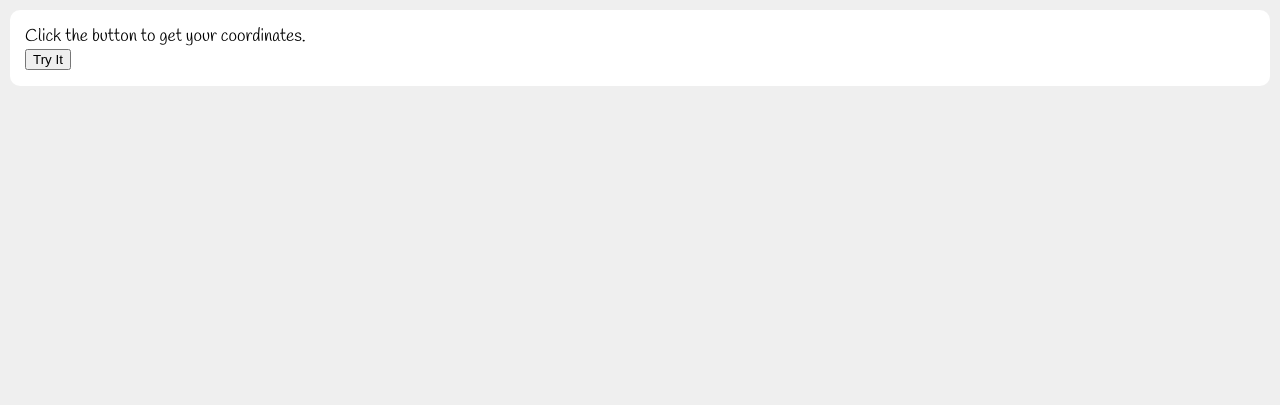
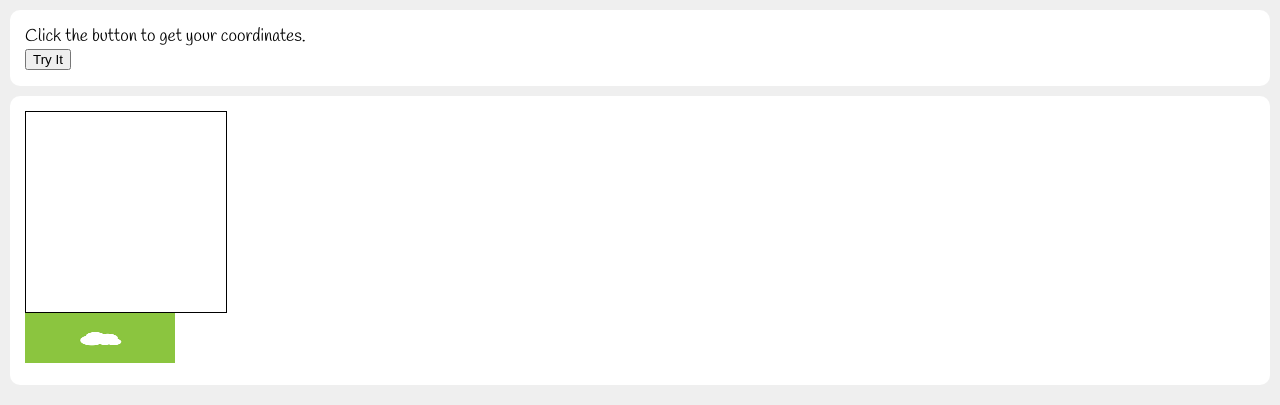
Before and after one commit to ConradMcLaughlin/FrontEndDeveloper, a plain HTML site: page FrontEndDeveloper/HTML5.html in a window 1280 px wide. Shown: the part 469-874 px from the top of the page. Before the commit the page ends 800 px from the top, so only its background shows below. Drawn offline with nearby package versions, Linux system fonts and the light colour scheme.

Commit message:
Drag and Drop API example

```diff
--- a/FrontEndDeveloper/HTML5.html
+++ b/FrontEndDeveloper/HTML5.html
@@ -83,10 +83,32 @@
                     "<br>Longitude: " + position.coords.longitude;
                 }
             </script>
+        </article>
+
+        <article class="section">
+            <!--Simple drag and drop example-->
+
+
+            <script>
+                function allowDrop(ev) {
+                    ev.preventDefault();
+                }
+
+                function drag(ev) {
+                    ev.dataTransfer.setData("text", ev.target.id);
+                }
+
+                function drop(ev) {
+                    ev.preventDefault();
+                    var data = ev.dataTransfer.getData("text");
+                    ev.target.appendChild(document.getElementById(data));
+                }
+            </script>
+
+            <div id="box" style="border:1px solid black; width:200px; height:200px" ondrop="drop(event)" ondragover="allowDrop(event)"></div>
+            <img id="image" src="img/logo.png" draggable="true" width="150" height="50" alt="Image not found" ondragstart="drag(event)"/>
 
         </article>
-
-
 
     </div>
 </body>
```
